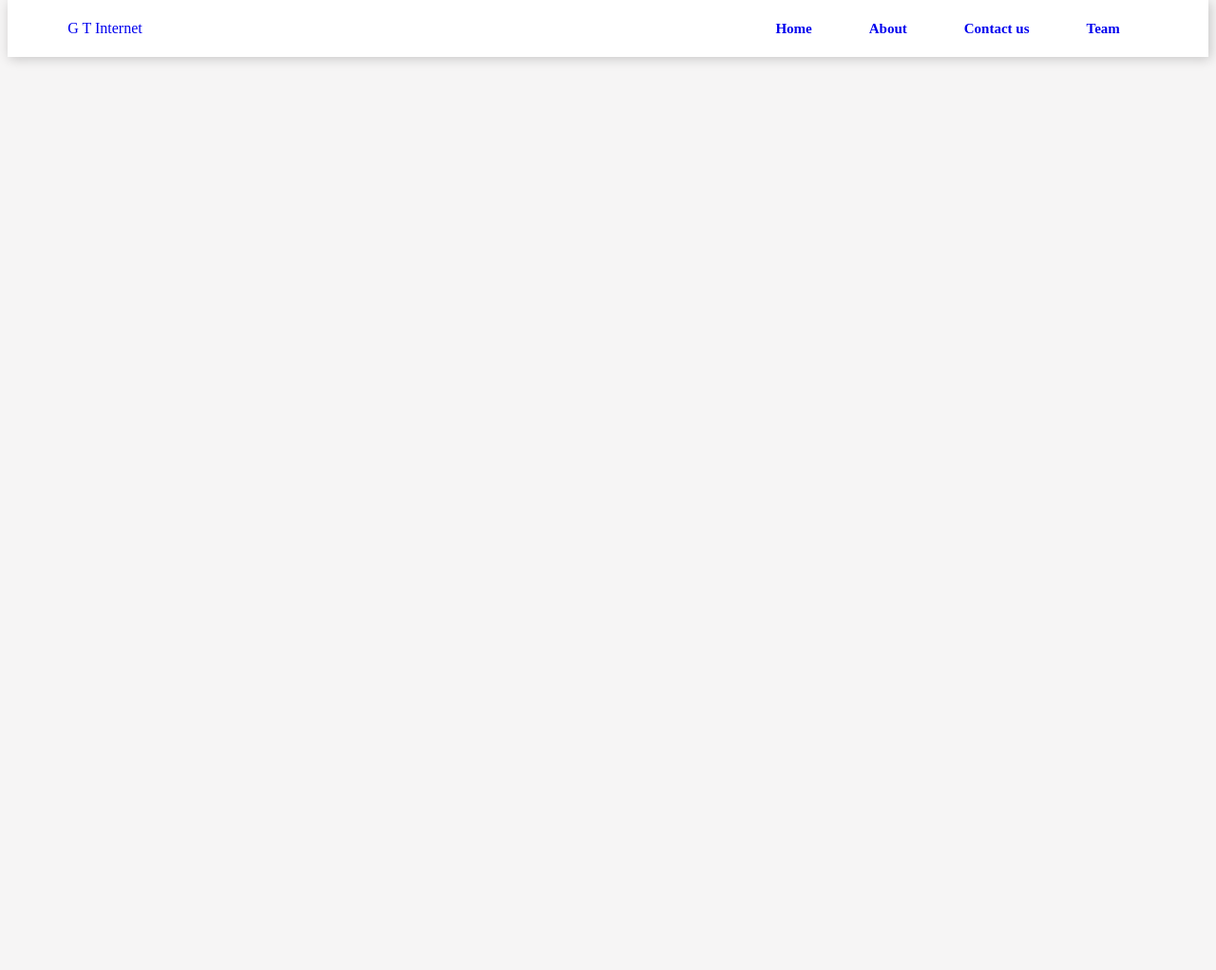
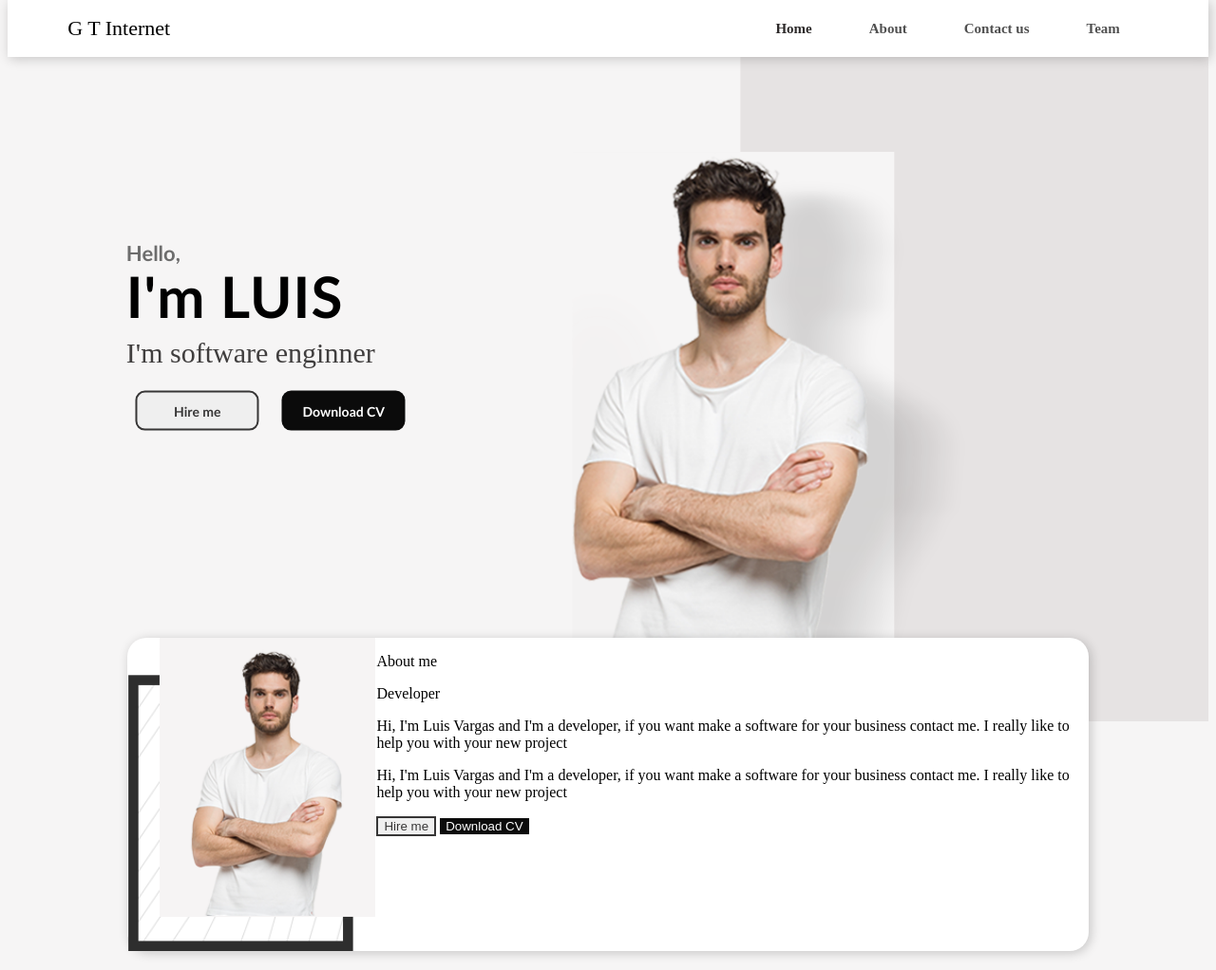
Before and after one commit to lmvargass/portafolio, a plain HTML site: page index.html in a window 1280 px wide. Shown: the whole page at 95% size. Before the commit the page ends 800 px from the top, so only its background shows below. Drawn offline with Linux system fonts and the light colour scheme.

Commit message:
Task 3: Main and about container added

```diff
--- a/index.html
+++ b/index.html
@@ -8,6 +8,7 @@
 </head>
 <body>
     <section>
+        <!-- Navigation -->
         <nav>
             <a href="#" class="logo">G T Internet</a>
             <ul>
@@ -17,6 +18,30 @@
                 <li><a href="#">Team</a></li>
             </ul>
         </nav>
+        <!-- Text -->
+        <div class="text-container">
+            <p>Hello,</p>
+            <p>I'm LUIS</p>
+            <p>I'm software enginner</p>
+            <button class="hire-btn">Hire me</button>
+            <button class="down-cv">Download CV</button>
+        </div>
+        <!-- model -->
+        <img src="images/bg.png" class="bg" alt="bg">
+        <img src="images/model.png" class="model" alt="model">
     </section>
+
+    <!-- about-section -->
+    <div class="about-container">
+        <img src="images/about-img.png" alt="">
+        <div class="about-text">
+            <p>About me</p>
+            <p>Developer</p>
+            <p>Hi, I'm Luis Vargas and I'm a developer, if you want make a software for your business contact me. I really like to help you with your new project</p>
+            <p>Hi, I'm Luis Vargas and I'm a developer, if you want make a software for your business contact me. I really like to help you with your new project</p>
+            <button class="hire-btn">Hire me</button>
+            <button class="down-cv">Download CV</button>
+        </div>
+    </div>
 </body>
 </html>
--- a/style.css
+++ b/style.css
@@ -21,6 +21,7 @@ section{
     background-image:url("../images/bg.png");
     background-repeat:no-repeat;
     background-size:cover;
+    position: relative;
 }
 
 nav{
@@ -40,18 +41,104 @@ nav ul{
 nav ul li a{
     margin:30px;
     font-family:myriad pro regular;
-    color:#5050505;
+    color:#505050;
     font-size:15px;
     font-weight:700;
 }
 
-logo{
+.logo{
     font-family: RoadTest;
     color:#000000;
     font-size:22px;
 }
 
-active{
+.active{
     font-weight:bold;
     color:#2d2a2a;
 }
+
+.text-container p:nth-child(1){
+    font-family: calibri;
+    font-weight: bold;
+    color: #6d6d6d;
+    font-size: 22px;
+}
+
+.text-container p:nth-child(2){
+    font-family: calibri;
+    font-weight: bold;
+    letter-spacing: 1px;
+    font-size: 60px;
+}
+
+.text-container p:nth-child(3){
+    font-family: myriad pro regular;
+    color: #403e3e;
+    font-size: 30px;
+    line-height: 30px;
+}
+
+.text-container p{
+    line-height: 0px;
+    margin: 45px 0px 25px;
+}
+
+.text-container{
+    position: absolute;
+    left:13%;
+    top:42%;
+    transform: translate(-13%, -42%);
+}
+
+.text-container button{
+    width: 130px;
+    height: 42px;
+    border-radius: 10px;
+    font-family: calibri;
+    font-weight: bold;
+    font-size: 14px;
+    outline: none;
+    margin:0px 10px;
+}
+
+.hire-btn{
+    border:2px solid #373636;
+    color: #373636;
+}
+
+.down-cv{
+    background-color: #0b0b0b;
+    color: #FFFFFF;
+    border: none;
+}
+
+button:active{
+    transform: scale(1.1);
+}
+
+.bg{
+    height: 560px;
+    width: 60%;
+    position: absolute;
+    bottom: 40px;
+    left:40%;
+}
+
+.model{
+    height: 560px;
+    position: absolute;
+    bottom: 40px;
+    left: 70%;
+    transform: translateX(-70%);
+}
+
+.about-container{
+    width: 80%;
+    height: 330px;
+    background-color: #FFFFFF;
+    border-radius: 20px;
+    box-shadow: 2px 2px 12px rgba(0,0,0,0.2);
+    display: flex;
+    margin: -7% auto 20px auto;
+    position: relative;
+}
```
Also changed, not shown: images/about-img.png (added), images/bg.png (added), images/model.png (added), images/project in your mind.png (added), images/services-1.png (added), images/services-2.png (added), images/servies-3.png (added). Lines whose indentation alone changed are shown as unchanged.
